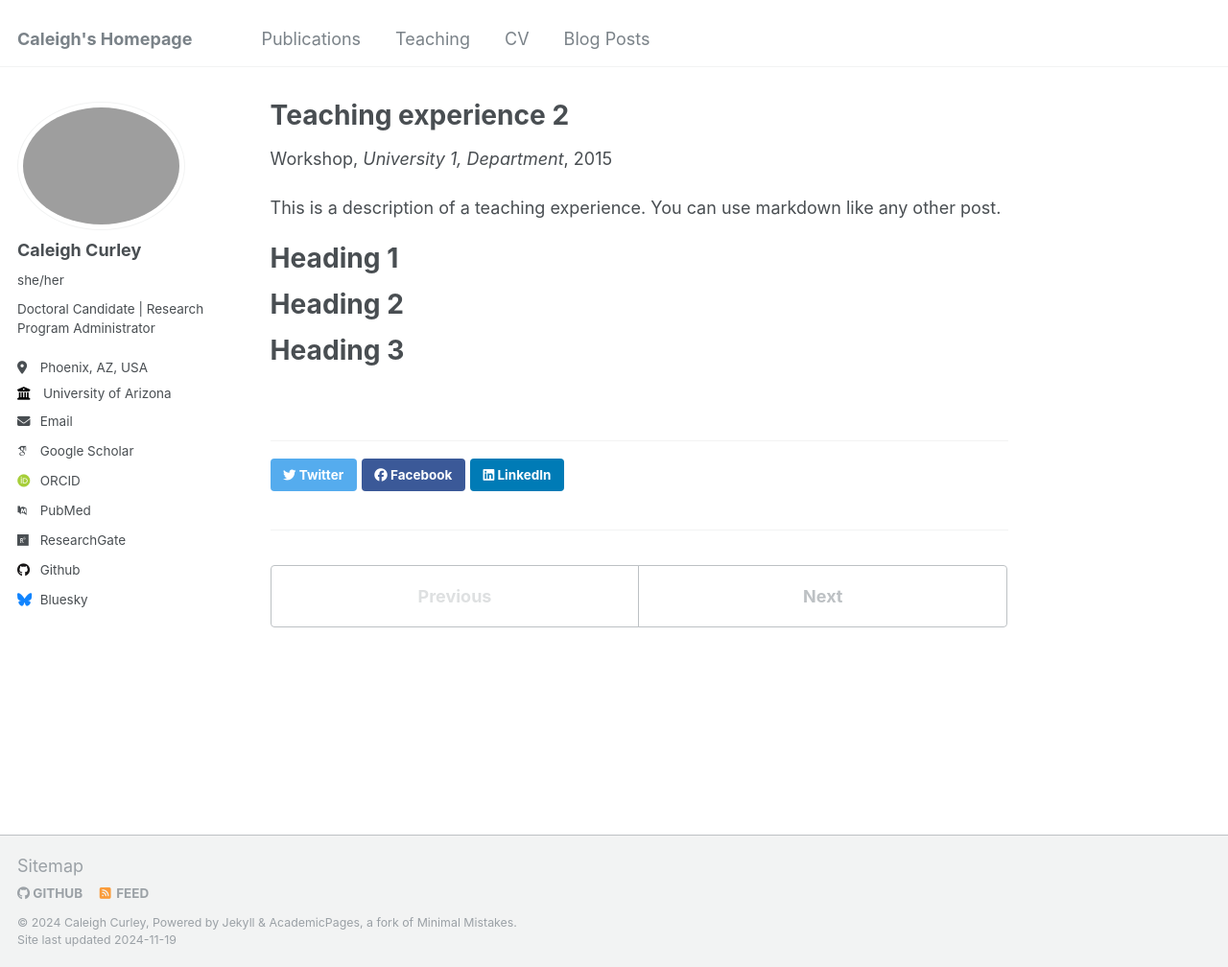
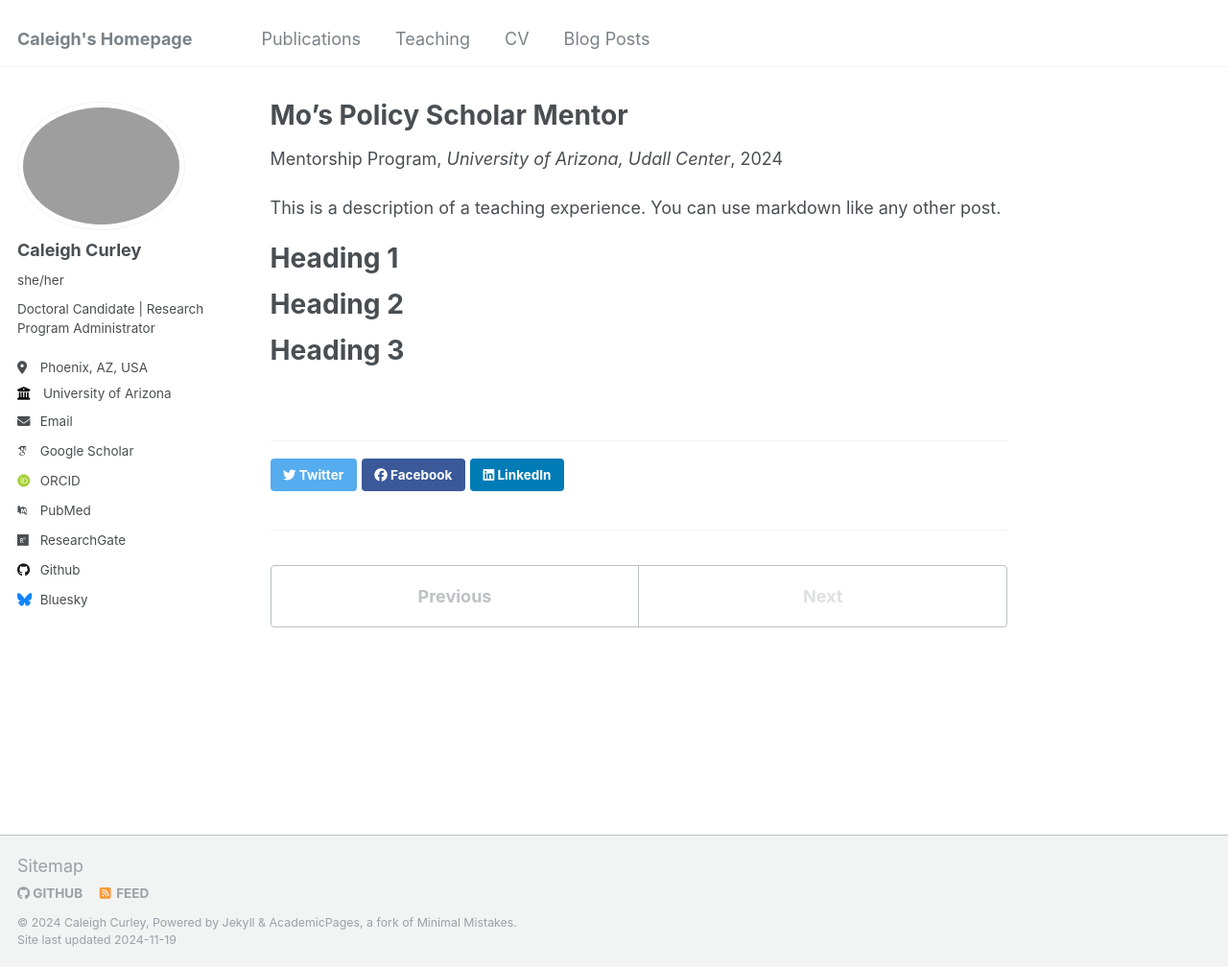
Before and after one commit to caleighcurley/Caleigh-Curley, a Jekyll site: the page built from _teaching/2015-spring-teaching-2.md, in a window 1280 px wide and 1008 px high. Shown: the whole window at 96% size. Built offline with Jekyll 4.4.1, drawn with Linux system fonts in a browser that asks for light colours; some web fonts are replaced.

Commit message:
Update 2015-spring-teaching-2.md

```diff
--- a/_teaching/2015-spring-teaching-2.md
+++ b/_teaching/2015-spring-teaching-2.md
@@ -1,11 +1,11 @@
 ---
-title: "Teaching experience 2"
-collection: teaching
-type: "Workshop"
+title: "Mo's Policy Scholar Mentor"
+collection: mentor
+type: "Mentorship Program"
 permalink: /teaching/2015-spring-teaching-1
-venue: "University 1, Department"
-date: 2015-01-01
-location: "City, Country"
+venue: "University of Arizona, Udall Center"
+date: 2024-08-01
+location: "Tucson, AZ, USA"
 ---
 
 This is a description of a teaching experience. You can use markdown like any other post.
```
